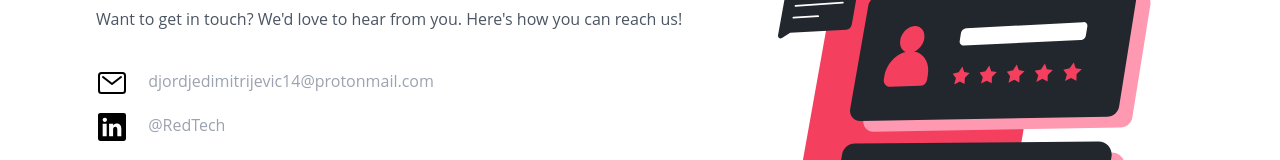
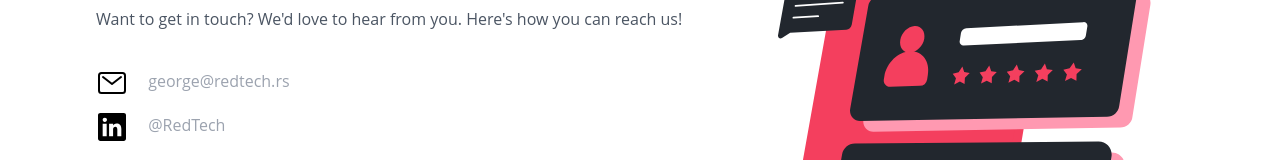
Before and after one commit to milanisvet/redtech-website, a website built with webpack: page src/index.html in a window 1280 px wide. Shown: the part 2382-2542 px from the top of the page. Built offline with nearby package versions, Linux system fonts and the light colour scheme.

Commit message:
mail changed

```diff
--- a/src/index.html
+++ b/src/index.html
@@ -723,7 +723,7 @@
                 class="w-8 fill-current text-gray-400 inline mr-4"
                 src="assets/vectors/mail-outline.svg"
               />
-              <h4 class="inline text-gray-400">djordjedimitrijevic14@protonmail.com</h4>
+              <h4 class="inline text-gray-400">george@redtech.rs</h4>
             </div>
             <div class="mt-3">
               <a
```
